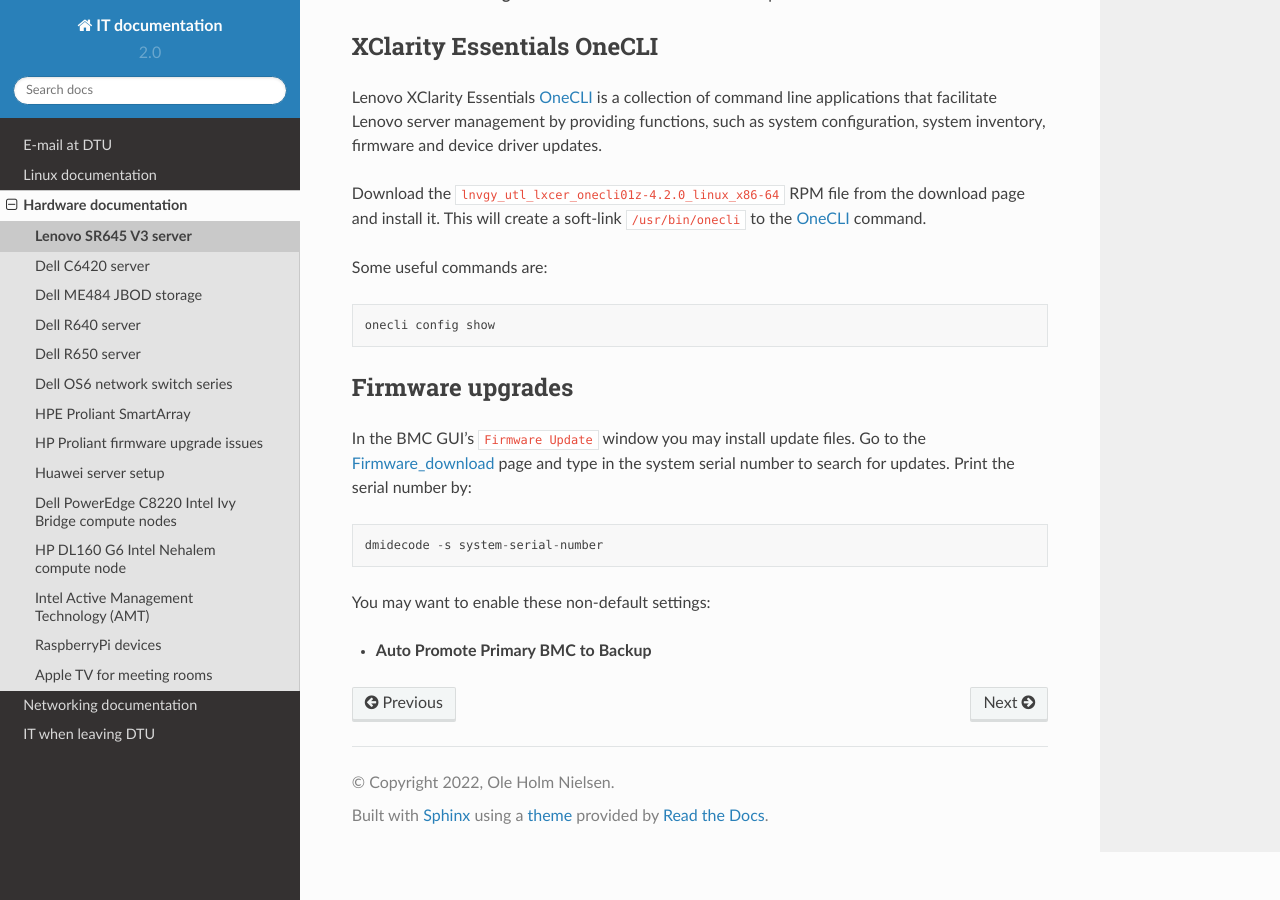
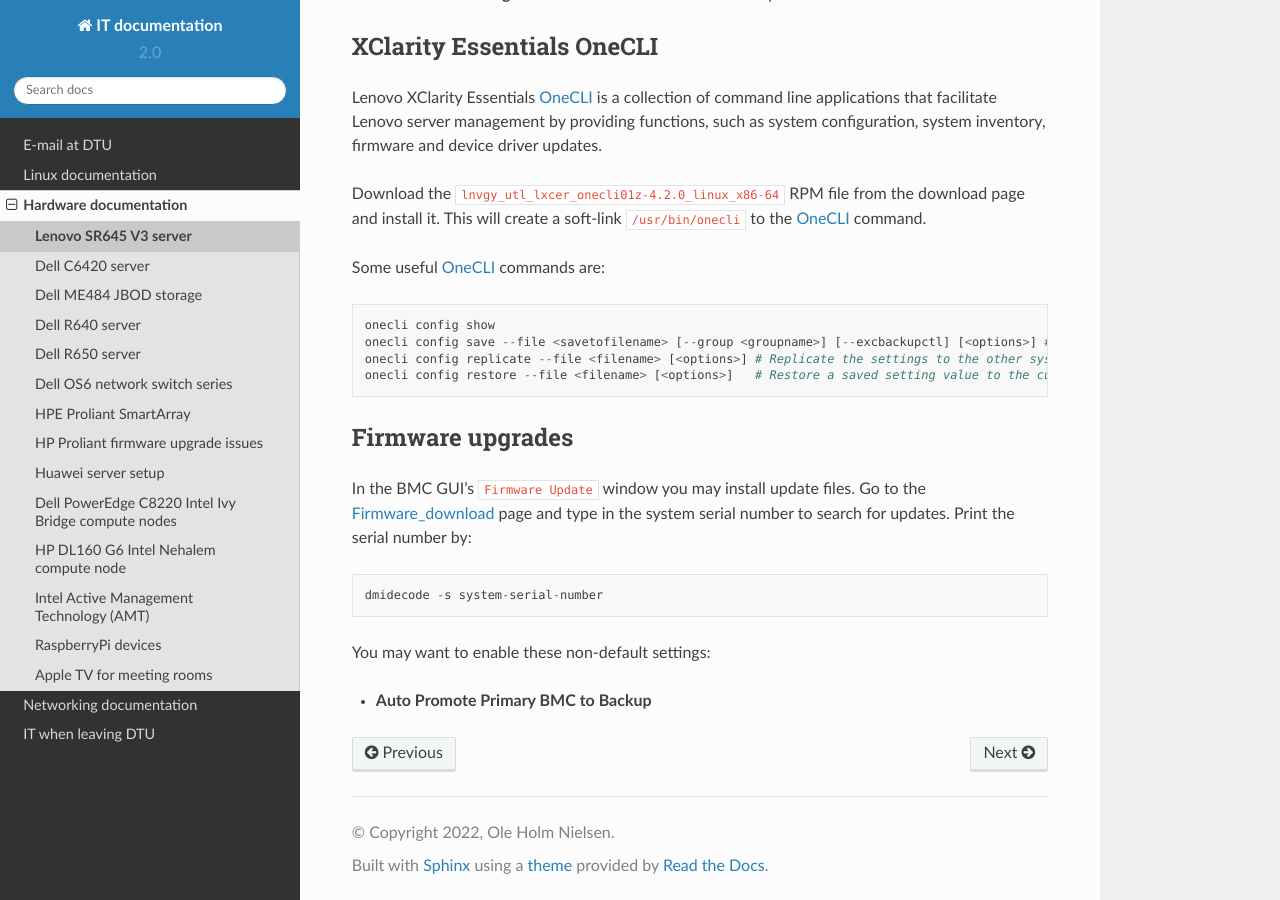
Before and after one commit to OleHolmNielsen/ITwiki, a Sphinx documentation site: the page built from docs/Lenovo_SR645_V3.rst, in a window 1280 px wide and 900 px high, scrolled down 2805 px. Built offline with Sphinx 7.4.7 and the Read the Docs theme 2.0.0, drawn with Linux system fonts in a browser that asks for light colours.

Commit message:
onecli commands

```diff
--- a/docs/Lenovo_SR645_V3.rst
+++ b/docs/Lenovo_SR645_V3.rst
@@ -135,9 +135,12 @@
 Download the ``lnvgy_utl_lxcer_onecli01z-4.2.0_linux_x86-64`` RPM file from the download page and install it.
 This will create a soft-link ``/usr/bin/onecli`` to the OneCLI_ command.
 
-Some useful commands are::
+Some useful OneCLI_ commands are::
 
   onecli config show
+  onecli config save --file <savetofilename> [--group <groupname>] [--excbackupctl] [<options>] # Save the current settings
+  onecli config replicate --file <filename> [<options>] # Replicate the settings to the other system
+  onecli config restore --file <filename> [<options>]   # Restore a saved setting value to the current system
 
 Firmware upgrades
 =================
```
